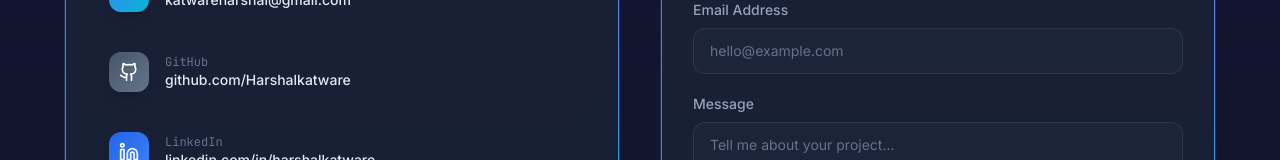
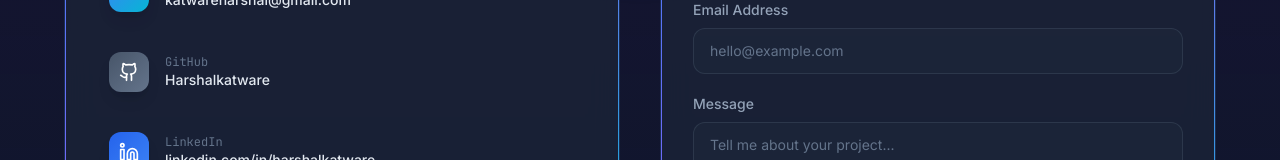
Before and after one commit to Harshalkatware/newportfolio, a React (Vite) app: page / in a window 1280 px wide. Shown: the part 7902-8062 px from the top of the page. Built offline with nearby package versions, Linux system fonts and the light colour scheme; the HTML template or start-up script is replaced by a standard one.

Commit message:
fix email

```diff
--- a/src/components/Contact.jsx
+++ b/src/components/Contact.jsx
@@ -49,7 +49,7 @@ export default function Contact() {
 
   const contacts = [
     { icon: <Mail size={20} />, label: 'Email', value: 'katwareharshal@gmail.com', href: 'mailto:harshalkatware@email.com', color: 'from-blue-500 to-cyan-500' },
-    { icon: <Github size={20} />, label: 'GitHub', value: 'github.com/Harshalkatware', href: 'https://github.com/Harshalkatware', color: 'from-slate-600 to-slate-500' },
+    { icon: <Github size={20} />, label: 'GitHub', value: 'Harshalkatware', href: 'https://github.com/Harshalkatware', color: 'from-slate-600 to-slate-500' },
     { icon: <Linkedin size={20} />, label: 'LinkedIn', value: 'linkedin.com/in/harshalkatware', href: 'https://linkedin.com/in/harshalkatware', color: 'from-blue-600 to-blue-500' },
     { icon: <MapPin size={20} />, label: 'Location', value: 'Maharashtra, India', href: '#', color: 'from-green-500 to-emerald-500' },
   ]
```
